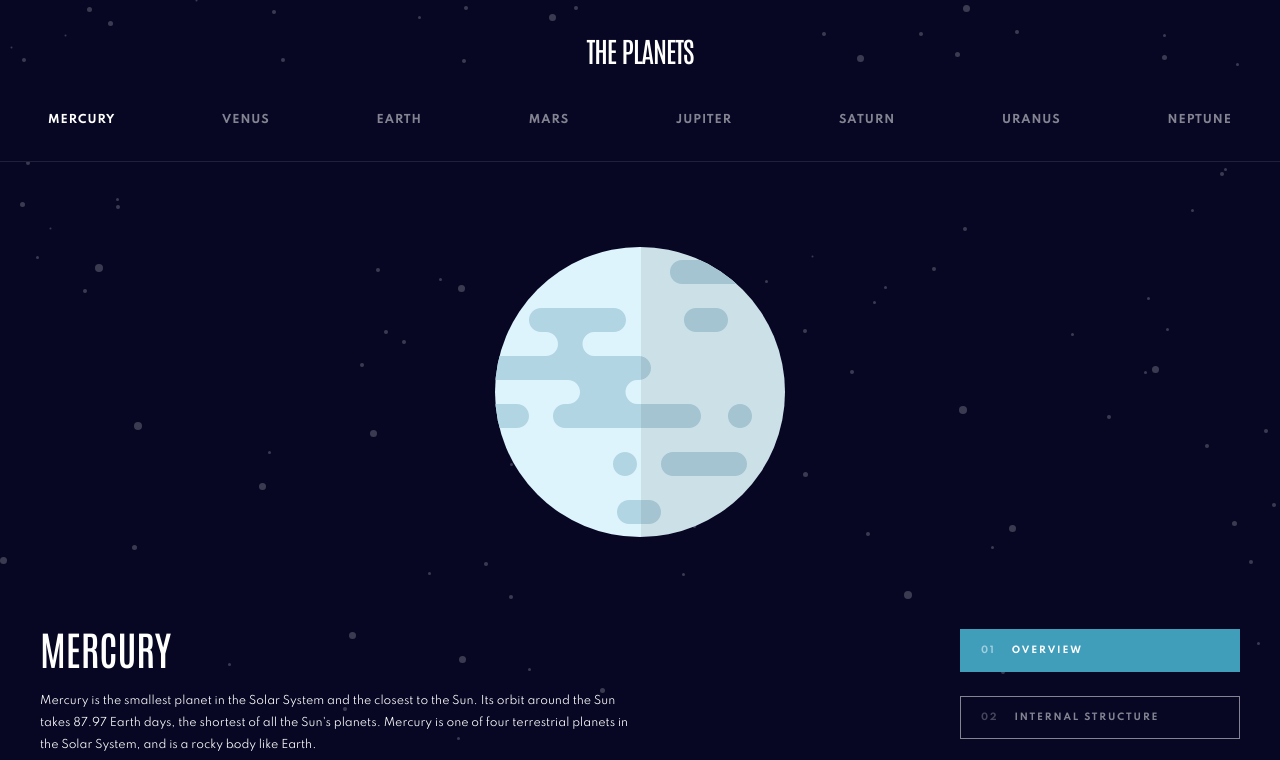
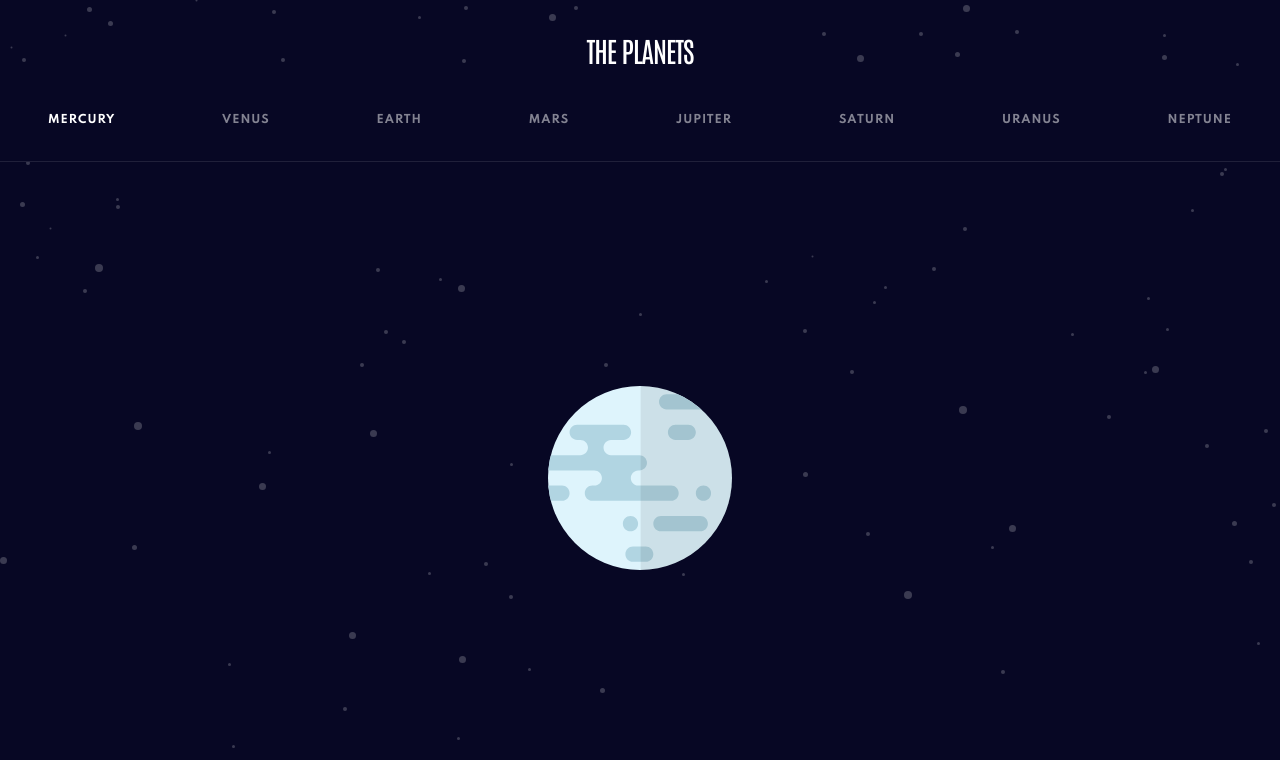
Before and after one commit to babs20/planets-fact-site, a Next.js app: page / in a window 1280 px wide. Shown: the top 760 px of the page. Built offline with nearby package versions, Linux system fonts and the light colour scheme.

Commit message:
fix planet size breakpoint

```diff
--- a/components/Planet.tsx
+++ b/components/Planet.tsx
@@ -22,6 +22,11 @@ const PlanetImage = styled.div<PlanetImageProps>`
 
   @media ${device.tablet} {
     ${({ theme, planetName }) =>
+      theme.main.planetDimensions[planetName as keyof PlanetObjType].tablet}
+  }
+
+  @media ${device.desktop} {
+    ${({ theme, planetName }) =>
       theme.main.planetDimensions[planetName as keyof PlanetObjType].desktop}
   }
 `;
@@ -36,6 +41,9 @@ const PlanetContainer = styled.div`
 
   @media ${device.tablet} {
     height: 460px;
+  }
+  @media ${device.tablet} {
+    height: 632px;
   }
 `;
 
```
